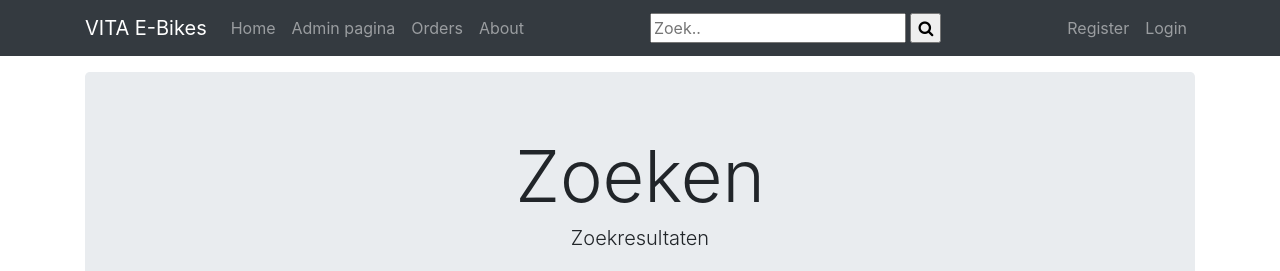
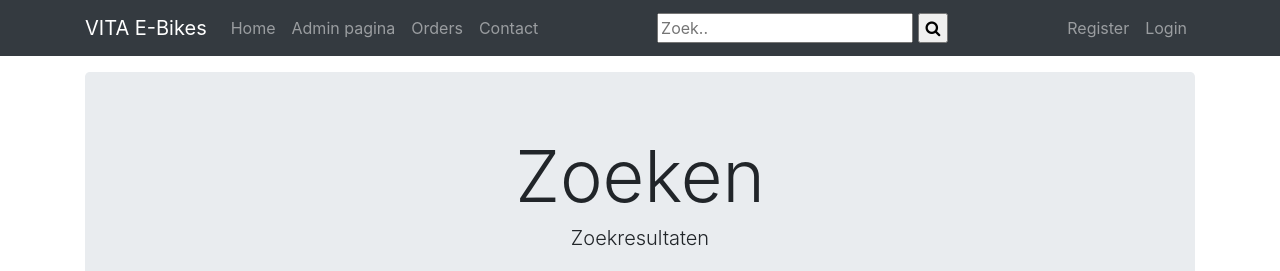
Before and after one commit to Outis073/proftaak_p4, a PHP site: page /?controller=search in a window 1280 px wide. Shown: the top 271 px of the page. Run offline with PHP 8.4, Linux system fonts and the light colour scheme; data that the repository does not hold is empty; some libraries are stand-ins or nearby versions.

Commit message:
Update navbar.php

```diff
--- a/src/Views/incl/navbar.php
+++ b/src/Views/incl/navbar.php
@@ -17,11 +17,11 @@
                     <a class="nav-link" href="<?= 'index.php?controller=Order&action=index' ?>">Orders</a>
                 </li>
                 <li class="nav-item">
-                <a class="nav-link" href="<?= ''; ?>/pages/about">About</a>
+                    <a class="nav-link" href="<?= 'index.php?controller=Contact&action=index' ?>">Contact</a>
                 </li>
             </ul>
 
-        <div class="search-container" >
+            <div class="search-container">
                 <form class="search" action="./?controller=search" method="POST">
                     <input class="" type="text" placeholder="Zoek.." name="search" />
                     <button type="submit"><i class="fa fa-search"></i></button>
```
Lines whose indentation alone changed are shown as unchanged.
